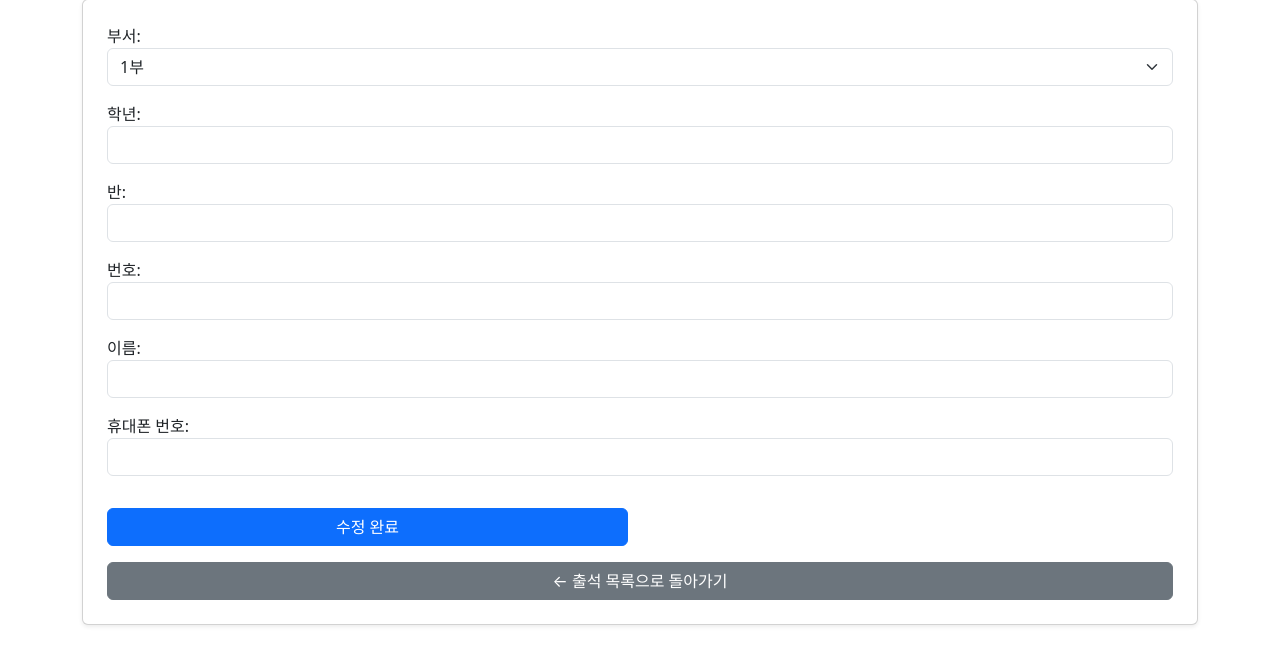
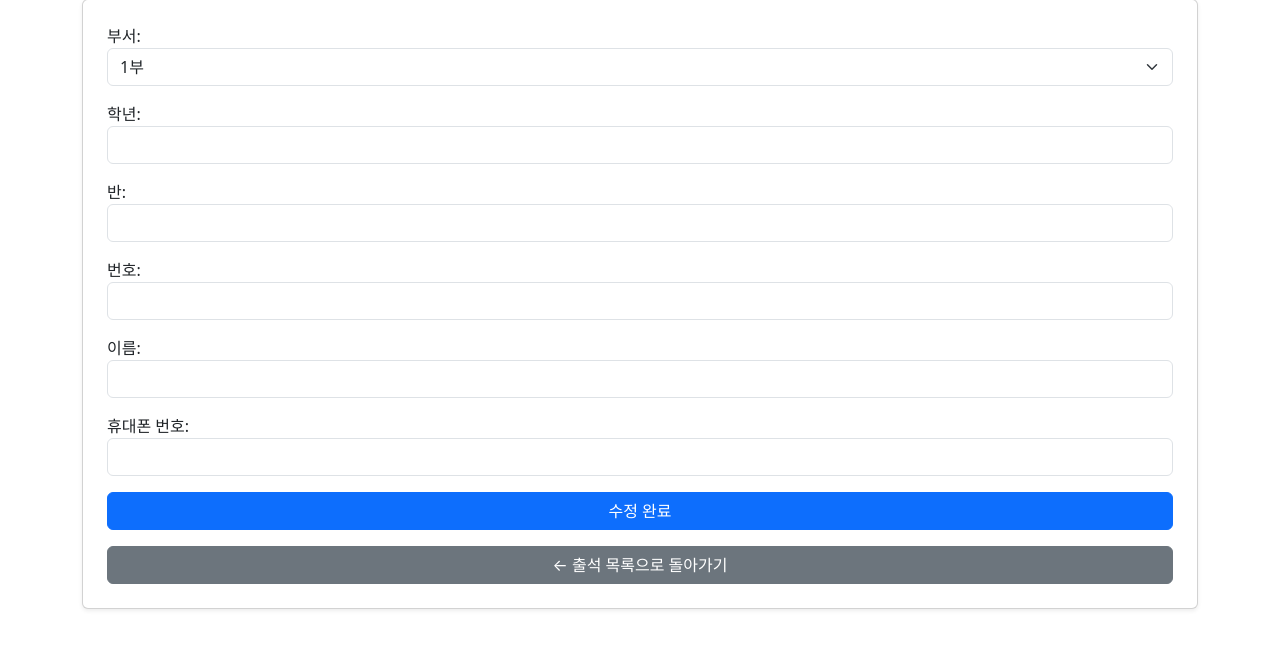
Before and after one commit to steam-making/attendance-system, a Django app: page /attendance/student/create/ in a window 1280 px wide. Shown: the part 107-772 px from the top of the page. Run offline with Django 5.2, Linux system fonts and the light colour scheme; a user stored in the database is signed in; data comes from the database, SQL or seed files in the repository; some libraries are stand-ins or nearby versions.

Commit message:
ui 변경

```diff
--- a/attendance/templates/attendance/student_form.html
+++ b/attendance/templates/attendance/student_form.html
@@ -11,32 +11,30 @@
     <h3 class="text-center mb-4">학생 정보 수정</h3>
 
     <div class="card shadow-sm p-4">
+
+        <!-- 전체 form은 수정용 -->
+        <form method="post">
+            {% csrf_token %}
             {{ form.as_p }}
-            <div class="row mt-3">
-                <!-- 수정 버튼 (왼쪽) -->
-                <div class="col-6">
-                    <form method="post">
-                        {% csrf_token %}
-                        <button type="submit" class="btn btn-primary w-100">수정 완료</button>
-                    </form>
-                </div>
 
-                <!-- 삭제 버튼 (오른쪽) -->
-                <div class="col-6">
-                    {% if student.id %}
-                    <form method="post" action="{% url 'delete_student' student.id %}" onsubmit="return confirm('정말 삭제하시겠습니까?');">
-                        {% csrf_token %}
-                        <button type="submit" class="btn btn-danger w-100">학생 삭제</button>
-                    </form>
-                    {% endif %}
-                </div>
+            <div class="d-flex justify-content-between gap-2 mt-3">
+                <!-- 수정 버튼 -->
+                <button type="submit" class="btn btn-primary w-100">수정 완료</button>
+            </div>
+        </form>
+         <!-- 삭제 버튼은 별도 form으로 빼고 confirm 붙이기 -->
+            {% if student.id %}
+                <form method="post" action="{% url 'delete_student' student.id %}" onsubmit="return confirm('정말 삭제하시겠습니까?');" class="d-grid mt-3 w-100">
+                    {% csrf_token %}
+                    <button type="submit" class="btn btn-danger">학생 삭제</button>
+                </form>
+            {% endif %}
+        <!-- 출석 목록으로 돌아가기 버튼 -->
+            <div class="d-grid mt-3 w-100">
+                <a href="{% url 'attendance_list' %}?school={{ selected_school.id }}" class="btn btn-secondary">← 출석 목록으로 돌아가기</a>
             </div>
 
-
-            <!-- 출석 목록으로 돌아가기 -->
-            <div class="d-grid mt-3">
-                <a href="{% url 'attendance_list' %}?school={{ selected_school.id }}" class="btn btn-secondary">← 출석 목록으로 돌아가기</a>
-            </div>
+    </div>
     </div>
 
 </body>
```
